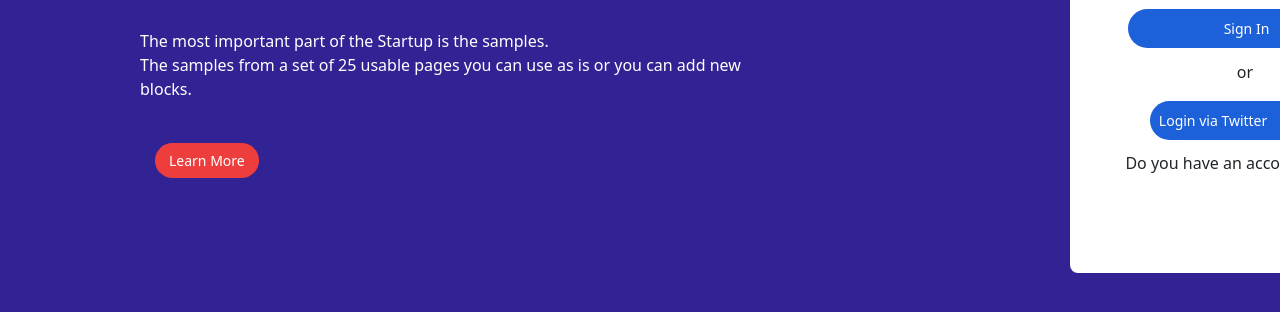
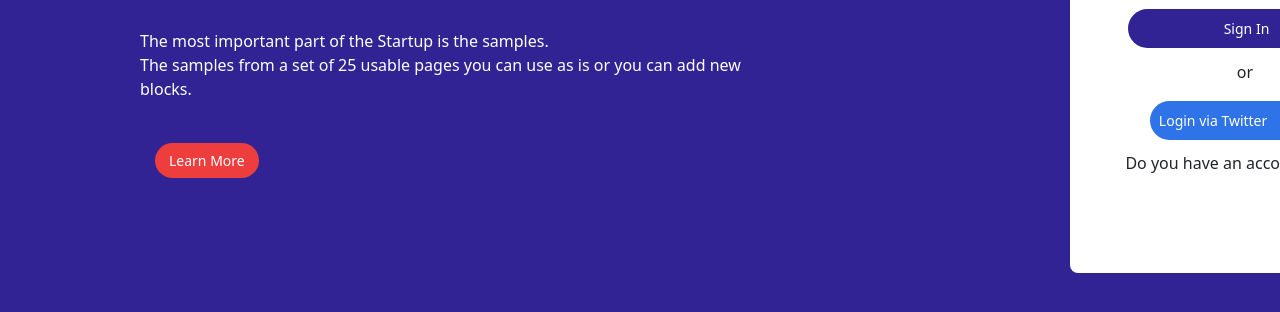
Before and after one commit to oneecho-Gamer/Startup3, a plain HTML site: page index.html in a window 1280 px wide. Shown: the part 338-650 px from the top of the page. Drawn offline with Linux system fonts and the light colour scheme.

Commit message:
Update styles1.css

```diff
--- a/css/styles1.css
+++ b/css/styles1.css
@@ -123,7 +123,7 @@ p {
 }
 
 .submit {
-    background-color: rgb(28, 97, 217);
+    background-color: rgb(50, 35, 149);
     padding: 9px 40% ;
     margin-left: -5px;
     margin-right: -8px;
@@ -138,7 +138,7 @@ p {
 }
 .twitter-login {
     display: flex;
-    background-color: rgb(28, 97, 217);
+    background-color: rgb(47, 115, 232);
     margin-top: 5%;
     margin-bottom: 3%;
     width: 55%;
```
